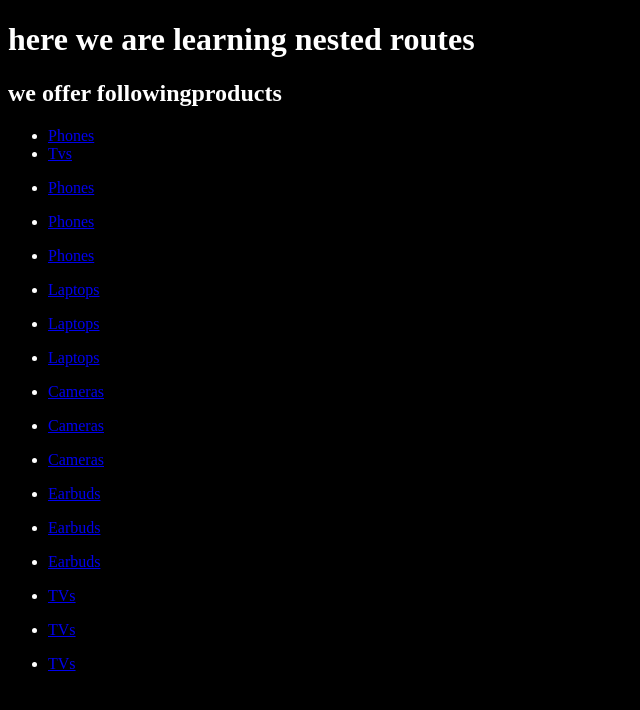
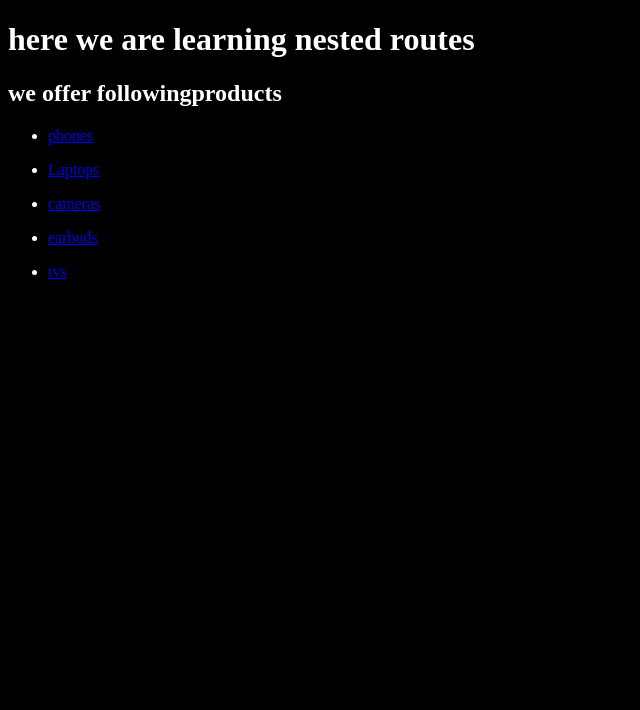
Before and after one commit to Mehhhhull/nextjs, a Next.js app: page /products in a window 1280 px wide. Shown: the top 710 px of the page, without its empty margins (0-640 px from the left). Built offline with nearby package versions, Linux system fonts and the light colour scheme.

Commit message:
Dynamic routing

```diff
--- a/app/products/page.jsx
+++ b/app/products/page.jsx
@@ -3,23 +3,25 @@ import Link from 'next/link'
 
 import { products } from '../data.js'
 const page = () => {
+
+  const products=[
+
+      {id: 1, title: "phones"},
+      {id: 2, title: "Laptops"},
+      {id: 3, title: "cameras"},
+      {id: 4, title: "earbuds"},
+      {id: 5, title: "tvs"},
+  ]
   return (
     <div>
 
       <h1>here we are learning nested routes</h1>
       <h2>we offer followingproducts</h2>
-       <ul>
-      <li><Link href={"/products/phones"}>Phones</Link></li>
-        {/* <li><Link>Phones</Link></li>
-        <li><Link>Phones</Link></li> */}
-        <li>
-          <Link href={'/products/tvs'}>Tvs</Link>
-        </li>
-      </ul>
 
-      {products.map((product) => <ul key={product.title}>
+
+      {products.map((product) => <ul key={product.id}>
       <li>
-        <Link href={"/products"}>{product.category}</Link>
+        <Link href={"/products"}>{product.title}</Link>
       </li>
       </ul>)}
     </div>
```
